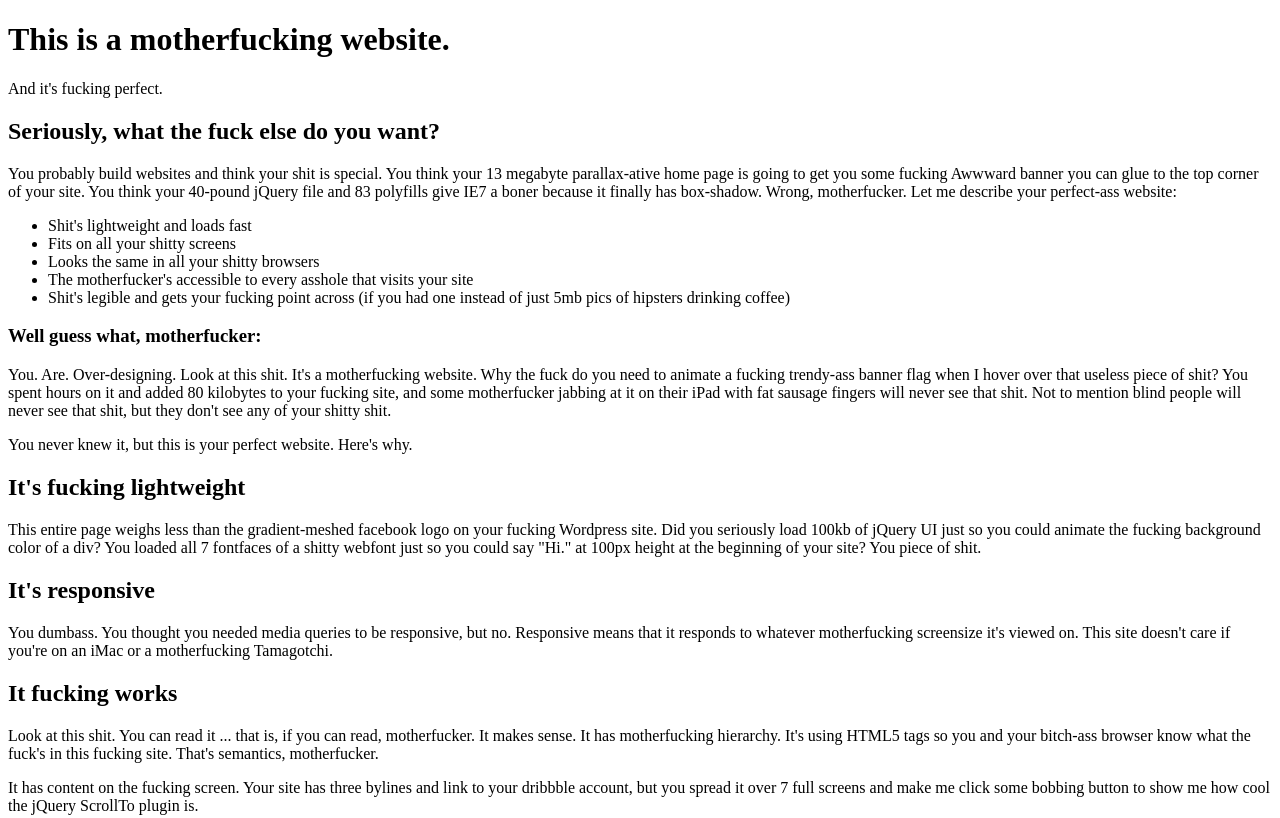
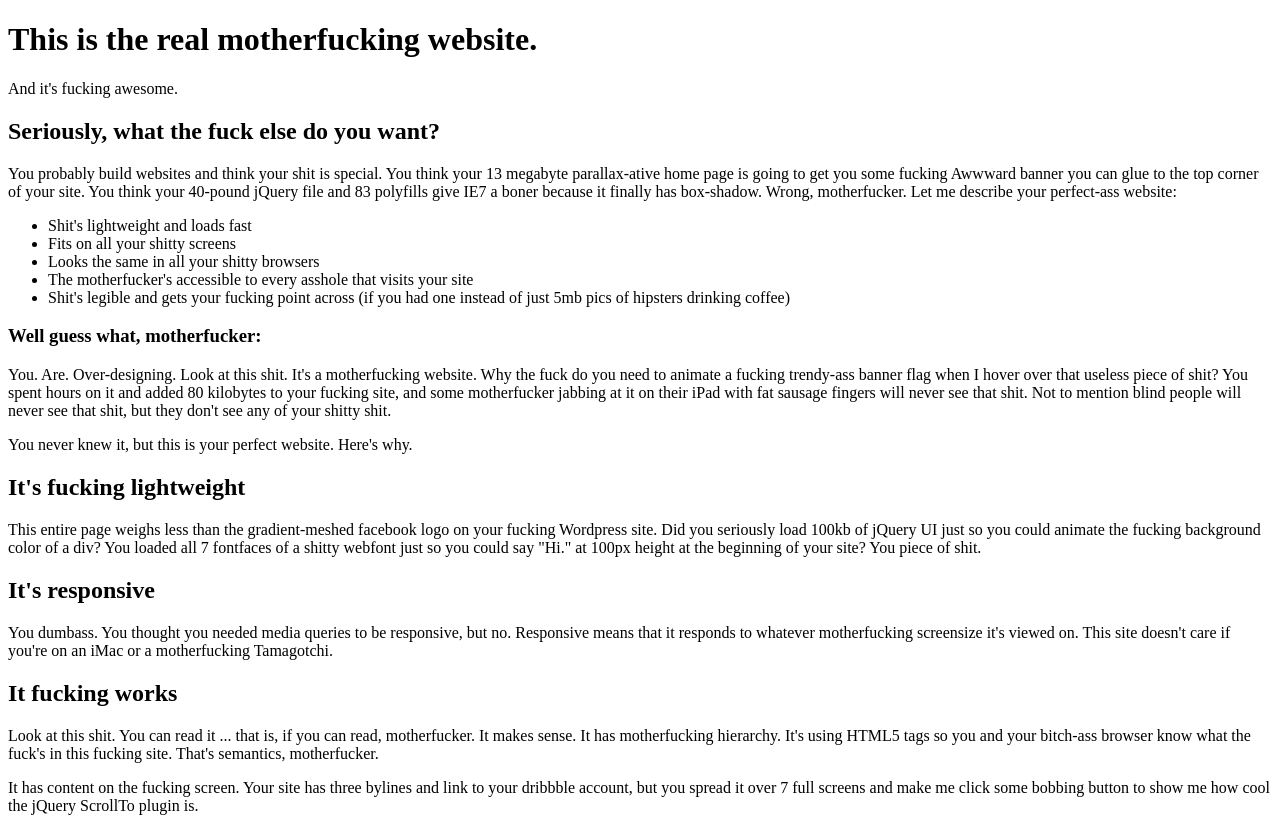
Before and after one commit to lucasromerodb/motherfuckerwebsite, a plain HTML site: page index.html in a window 1280 px wide. Shown: the top 818 px of the page. Drawn offline with Linux system fonts and the light colour scheme.

Commit message:
Update index.html

```diff
--- a/index.html
+++ b/index.html
@@ -26,8 +26,8 @@
 
 <body>
     <header>
-        <h1>This is a motherfucking website.</h1>
-        <aside>And it's fucking perfect.</aside>
+        <h1>This is the real motherfucking website.</h1>
+        <aside>And it's fucking awesome.</aside>
     </header>
 
         <h2>Seriously, what the fuck else do you want?</h2>
```
